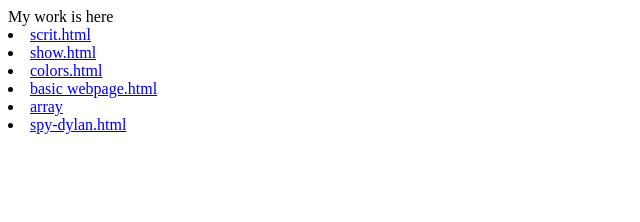
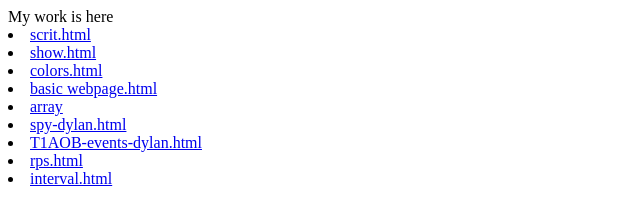
Before and after one commit to fungunner130/gamedev, a plain HTML site: page index.html in a window 1280 px wide. Shown: the whole page, without its empty margins (0-640 px from the left). Drawn offline with Linux system fonts and the light colour scheme.

Commit message:
Update index.html

```diff
--- a/index.html
+++ b/index.html
@@ -6,3 +6,6 @@ My work is here
 <li><a href="T1A04-basic webpage.html">basic webpage.html</a><br>
 <li><a href="T1A05-array.html">array</a><br>
 <li><a href="T1A06-spy-dylan.html">spy-dylan.html</a><br>
+<li><a href="T1AOB-events-dylan.html">T1AOB-events-dylan.html</a><br>
+<li><a href="T1a11-rps-dylan.html">rps.html</a><br>
+<li><a href="T1A12interval.html">interval.html</a><br>
```
